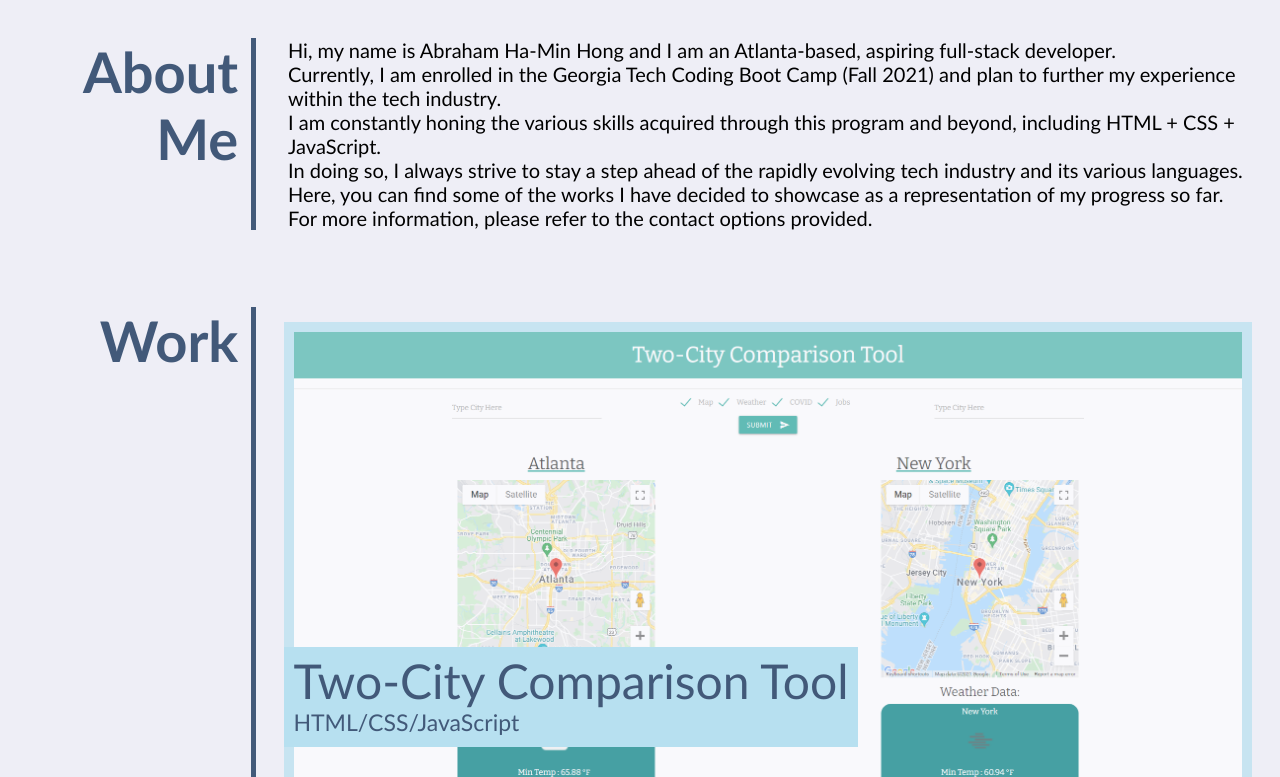
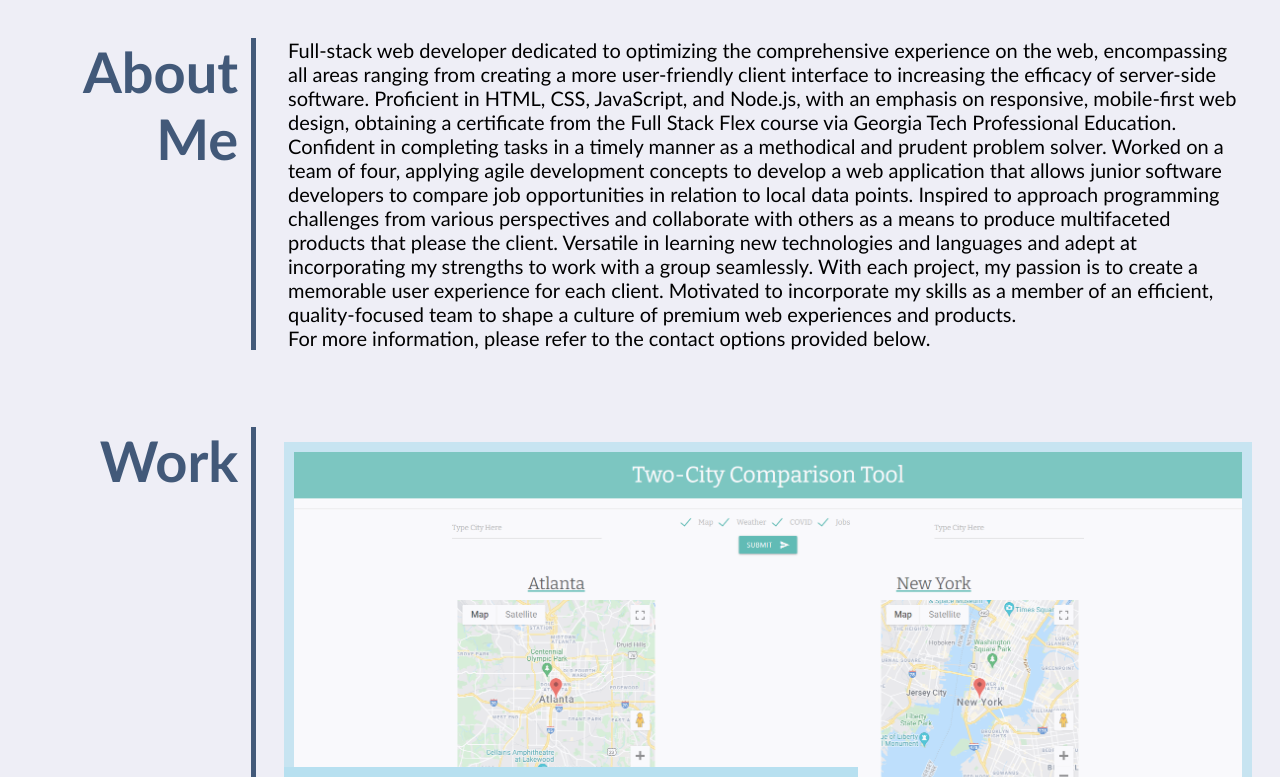
Before and after one commit to abrahamin/2-Professional-Portfolio, a plain HTML site: page index.html in a window 1280 px wide. Shown: the part 323-1100 px from the top of the page. Drawn offline with Linux system fonts and the light colour scheme.

Commit message:
about me, resume link

```diff
--- a/index.html
+++ b/index.html
@@ -24,7 +24,7 @@
                     <li><a href=#about-me>About Me</a></li>
                     <li><a href=#work>Work</a></li>
                     <li><a href=#contact-me>Contact Me</a></li>
-                    <li><a href=#contact-me>Resume</a></li>
+                    <li><a href=./assets/pdf/resume.pdf target="_blank">Resume</a></li>
                 </ul>
             </nav>
         </header>
@@ -43,22 +43,10 @@
                 <h3 id="about-me">About <br id="break">Me</h3>
                 <div id="bio">
                     <p>
-                        Hi, my name is Abraham Ha-Min Hong and I am an Atlanta-based, aspiring full-stack developer.
+                        Full-stack web developer dedicated to optimizing the comprehensive experience on the web, encompassing all areas ranging from creating a more user-friendly client interface to increasing the efficacy of server-side software. Proficient in HTML, CSS, JavaScript, and Node.js, with an emphasis on responsive, mobile-first web design, obtaining a certificate from the Full Stack Flex course via Georgia Tech Professional Education. Confident in completing tasks in a timely manner as a methodical and prudent problem solver. Worked on a team of four, applying agile development concepts to develop a web application that allows junior software developers to compare job opportunities in relation to local data points. Inspired to approach programming challenges from various perspectives and collaborate with others as a means to produce multifaceted products that please the client. Versatile in learning new technologies and languages and adept at incorporating my strengths to work with a group seamlessly. With each project, my passion is to create a memorable user experience for each client. Motivated to incorporate my skills as a member of an efficient, quality-focused team to shape a culture of premium web experiences and products.
                     </p>
                     <p>
-                        Currently, I am enrolled in the Georgia Tech Coding Boot Camp (Fall 2021) and plan to further my experience within the tech industry.
-                    </p>
-                    <p>
-                        I am constantly honing the various skills acquired through this program and beyond, including HTML + CSS + JavaScript.
-                    </p>
-                    <p>
-                        In doing so, I always strive to stay a step ahead of the rapidly evolving tech industry and its various languages.
-                    </p>
-                    <p>
-                        Here, you can find some of the works I have decided to showcase as a representation of my progress so far.
-                    </p>
-                    <p>
-                        For more information, please refer to the contact options provided.
+                        For more information, please refer to the contact options provided below.
                     </p>
                 </div>
             </section>
```
Also changed, not shown: 1 other file.
